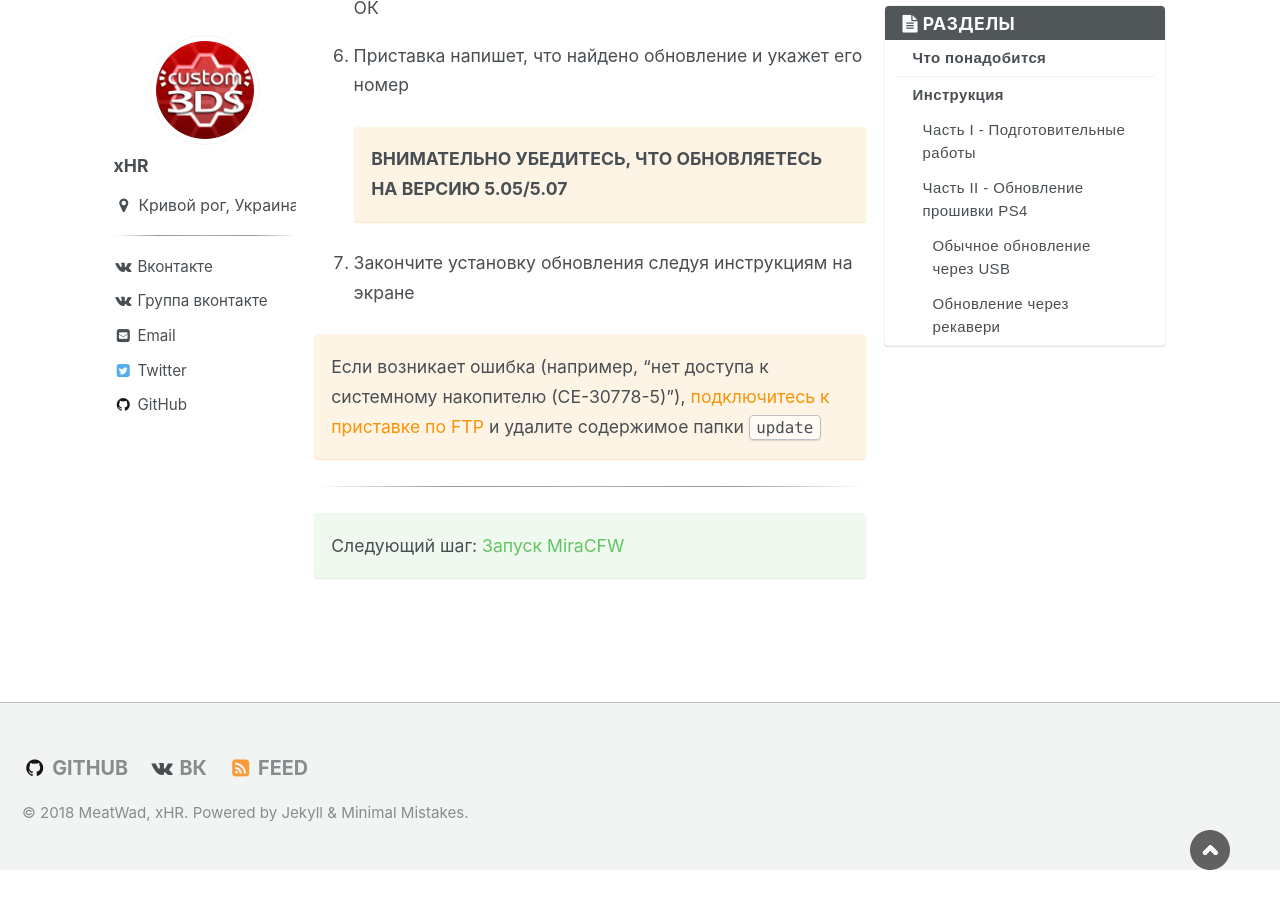
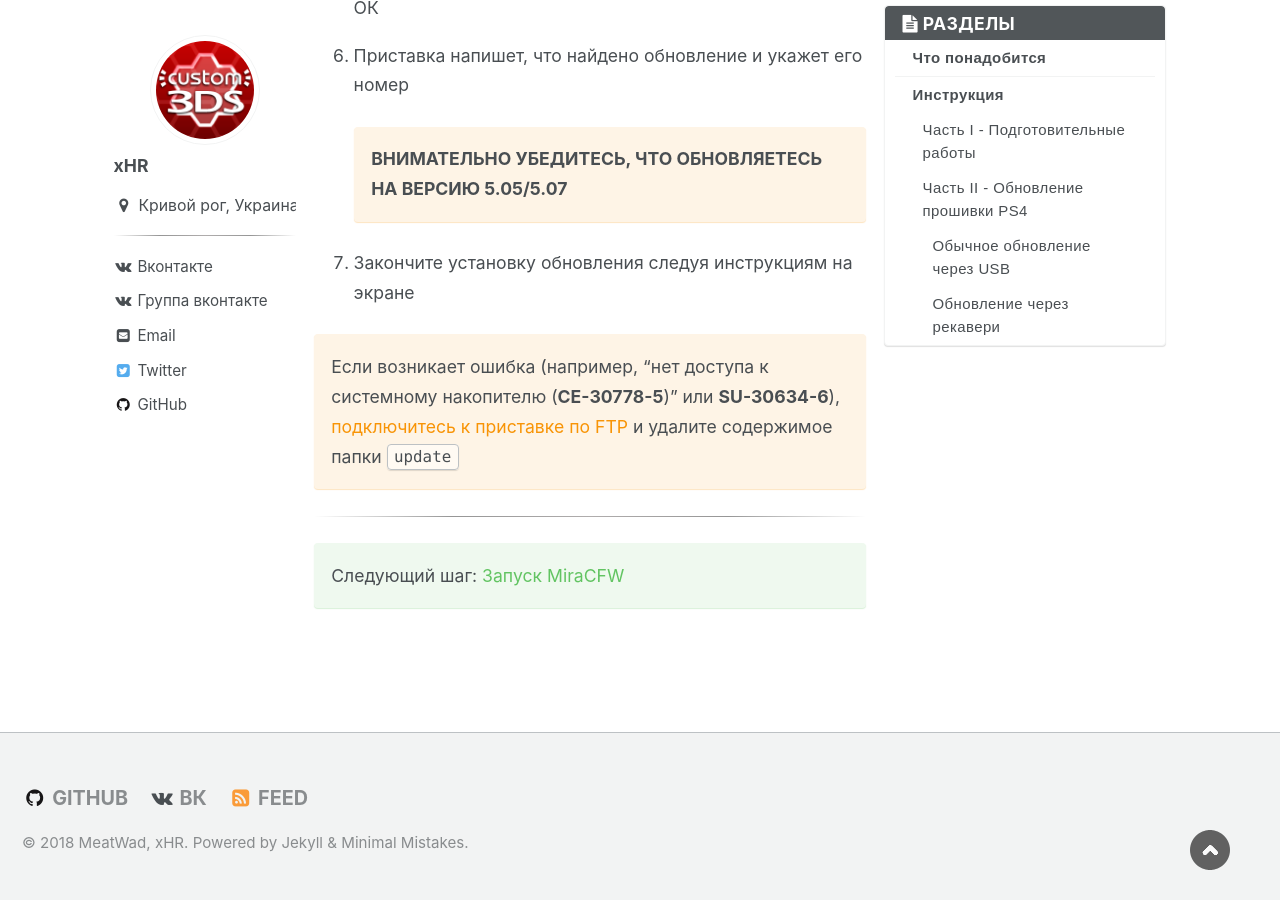
Before and after one commit to rashevskyv/ps4, a Jekyll site: the page built from _pages/ubs-update.md, in a window 1280 px wide and 900 px high, scrolled down 1819 px. Built offline with Jekyll 4.4.1, drawn with Linux system fonts in a browser that asks for light colours; nearby versions of some CDN libraries; before the commit the page ends 2689 px from its top, so only the background shows below that.

Commit message:
some adds

```diff
--- a/_pages/ubs-update.md
+++ b/_pages/ubs-update.md
@@ -46,7 +46,7 @@
 
 1. Закончите установку обновления следуя инструкциям на экране
 
-Если возникает ошибка (например, "нет доступа к системному накопителю (CE-30778-5)"), [подключитесь к приставке по FTP](ftp) и удалите содержимое папки `update`
+Если возникает ошибка (например, "нет доступа к системному накопителю (**CE-30778-5**)" или **SU-30634-6**), [подключитесь к приставке по FTP](ftp) и удалите содержимое папки `update`
 {: .notice--warning}
 
 ___
```
Also changed, not shown: _pages/info.md (+1 -0 lines), _pages/start-hen-browser.md (+1 -0 lines).
